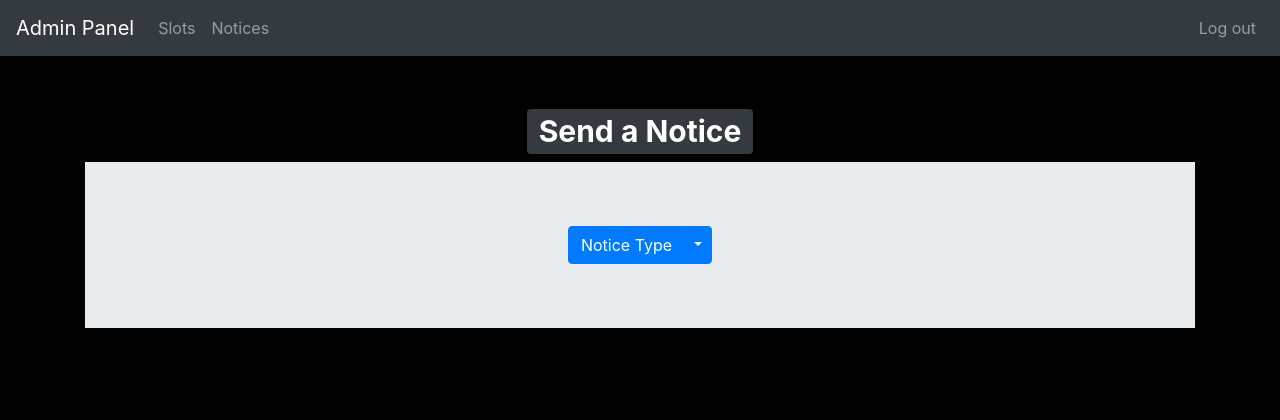
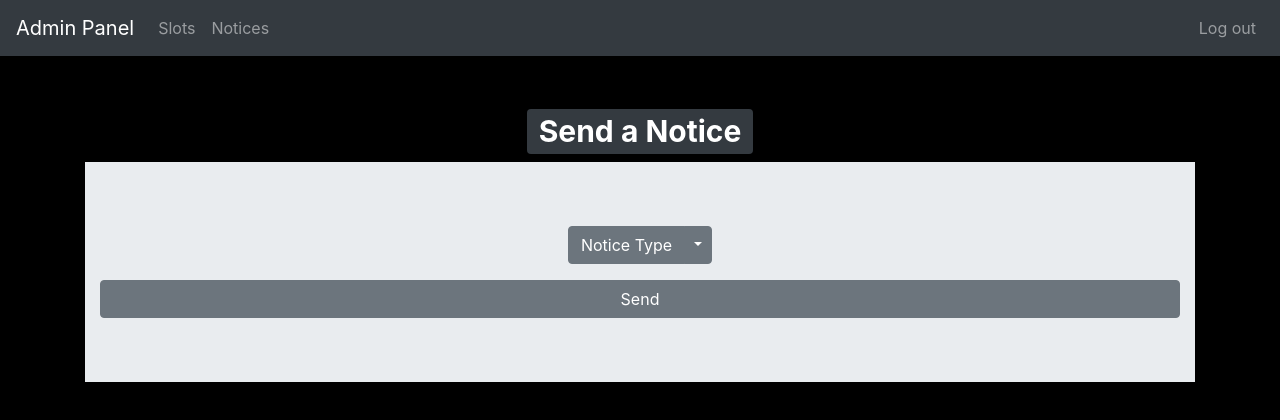
Before and after one commit to wahaj-47/reward-me-admin-panel, a React (Create React App) app: page /notice in a window 1280 px wide. Shown: the top 420 px of the page. Built offline with nearby package versions, Linux system fonts and the light colour scheme.

Commit message:
More ugly stuff coming through

```diff
--- a/src/containers/Notice.js
+++ b/src/containers/Notice.js
@@ -31,9 +31,13 @@ export default class Notice extends React.Component {
 						<Jumbotron fluid>
 							<Container>
 								<Dropdown as={ButtonGroup}>
-									<Button>{this.state.noticeType}</Button>
+									<Button variant="secondary">{this.state.noticeType}</Button>
 
-									<Dropdown.Toggle split id="dropdown-split-basic" />
+									<Dropdown.Toggle
+										variant="secondary"
+										split
+										id="dropdown-split-basic"
+									/>
 
 									<Dropdown.Menu>
 										<Dropdown.Item
@@ -72,6 +76,9 @@ export default class Notice extends React.Component {
 										<FormControl as="textarea" aria-label="With textarea" />
 									</InputGroup>
 								)}
+								<Button className="mt-3" block variant="secondary">
+									Send
+								</Button>
 							</Container>
 						</Jumbotron>
 					</div>
```
